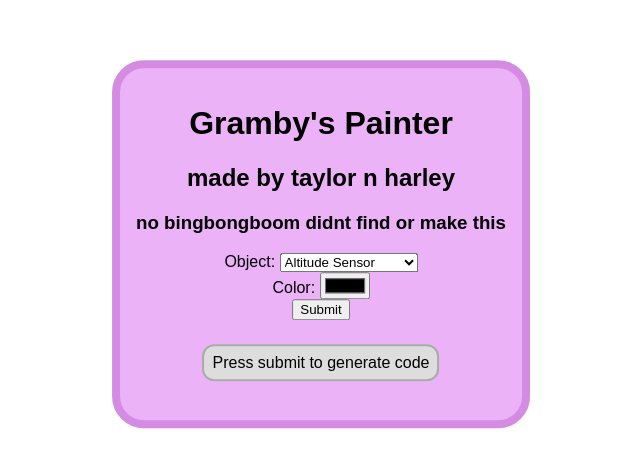
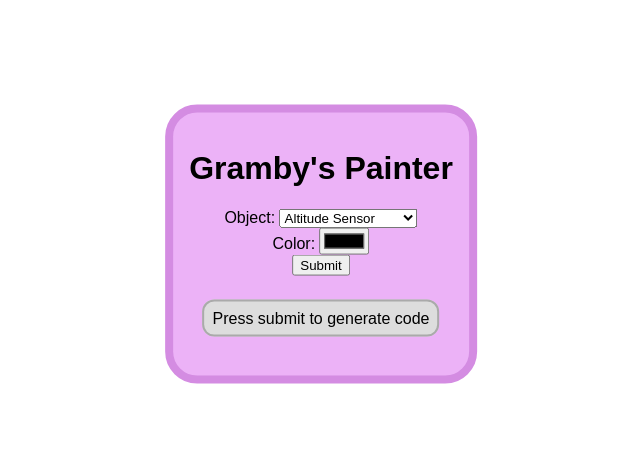
Before and after one commit to MightyAlex200/grambys-painter, a plain HTML site: page index.html in a window 1280 px wide. Shown: the part 156-624 px from the top of the page, without its empty margins (319-959 px from the left). Drawn offline with Linux system fonts and the light colour scheme.

Commit message:
Update index.html

```diff
--- a/index.html
+++ b/index.html
@@ -58,8 +58,6 @@
     <div id="all">
       <form id="form">
         <h1>Gramby's Painter</h1>
-        <h2>made by taylor n harley</h2>
-        <h3>no bingbongboom didnt find or make this</h3>
         <label for="obj">Object:</label>
         <select id="obj">
           <option value="AltitudeSensor">Altitude Sensor</option>
```
